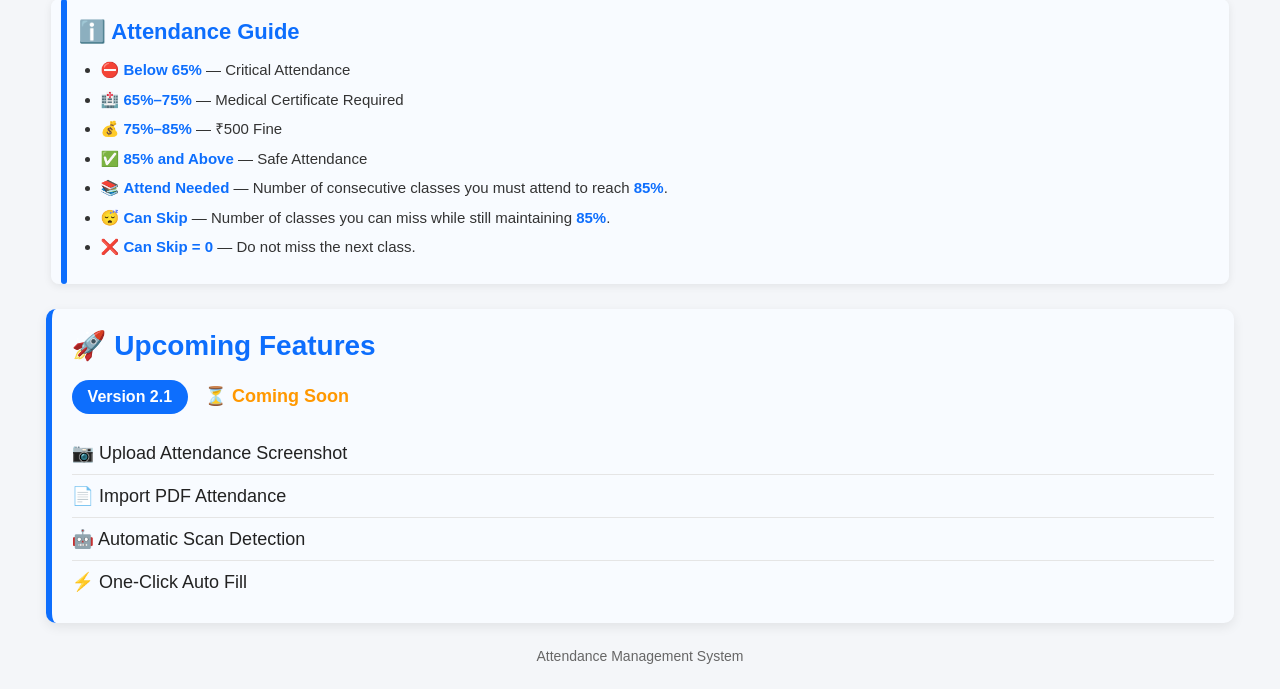
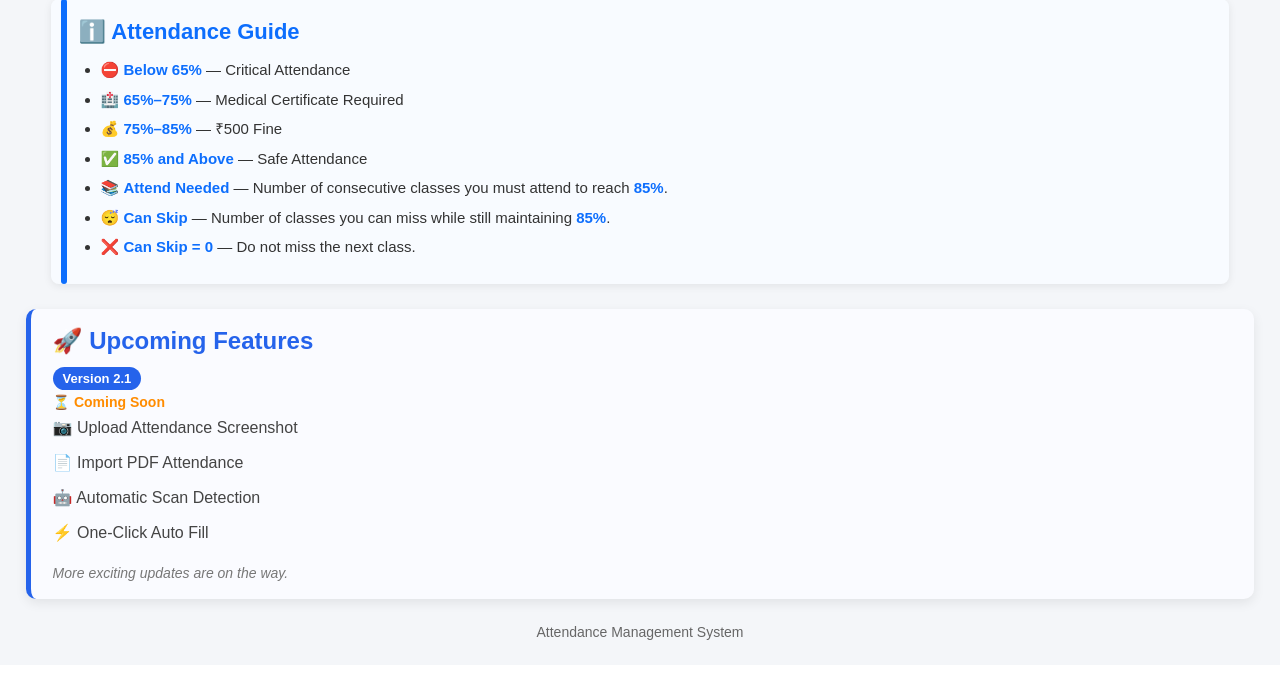
Before and after one commit to deva-0311/attendance-calculator, a Flask app: page / in a window 1280 px wide. Shown: the part 241-930 px from the top of the page. After the commit the page ends 881 px from the top, so only its background shows below. Run offline with Flask 3, Linux system fonts and the light colour scheme.

Commit message:
Backup before V2.1 OCR feature

```diff
--- a/static/style.css
+++ b/static/style.css
@@ -1047,7 +1047,17 @@ body{
 
 .version{
 
-    margin-bottom:18px;
+    background:#2563eb;
+
+    color:#fff;
+
+    padding:4px 10px;
+
+    border-radius:20px;
+
+    font-size:13px;
+
+    font-weight:600;
 
 }
 
@@ -1071,11 +1081,11 @@ body{
 
 .coming-soon{
 
-    color:#ff9800;
+    color:#ff8c00;
 
-    font-weight:bold;
+    font-size:14px;
 
-    font-size:18px;
+    font-weight:600;
 
 }
 
@@ -1102,3 +1112,77 @@ body{
     border-bottom:none;
 
 }
+
+/* ===========================================
+   Upcomng Features Alternative Styles
+=========================================== */
+
+.upcoming-box{
+
+    margin:25px 0;
+
+    padding:18px 22px;
+
+    background:#fafbff;
+
+    border-left:5px solid #2563eb;
+
+    border-radius:10px;
+
+    box-shadow:0 4px 12px rgba(0,0,0,.08);
+
+}
+
+.upcoming-box h3{
+
+    margin:0 0 12px;
+
+    color:#2563eb;
+
+    font-size:24px;
+
+}
+
+.upcoming-version{
+
+    display:flex;
+
+    flex-direction:column;
+
+    align-items:flex-start;
+
+    gap:4px;
+
+}
+
+.upcoming-list{
+
+    list-style:none;
+
+    padding:0;
+
+    margin:0;
+
+}
+
+.upcoming-list li{
+
+    padding:8px 0;
+
+    color:#444;
+
+    font-size:16px;
+
+}
+
+.upcoming-note{
+
+    margin-top:15px;
+
+    color:#777;
+
+    font-size:14px;
+
+    font-style:italic;
+
+}
--- a/templates/index.html
+++ b/templates/index.html
@@ -200,29 +200,24 @@
 
     </div>
 
-    <div class="roadmap-box">
+    <div class="upcoming-box">
 
         <h3>🚀 Upcoming Features</h3>
 
-        <div class="version">
+        <div class="upcoming-version">
+    <span class="version">Version 2.1</span>
+    <span class="coming-soon">⏳ Coming Soon</span>
+</div>
+        <ul class="upcoming-list">
+            <li>📷 Upload Attendance Screenshot</li>
+            <li>📄 Import PDF Attendance</li>
+            <li>🤖 Automatic Scan Detection</li>
+            <li>⚡ One-Click Auto Fill</li>
+        </ul>
 
-            <span class="version-badge">Version 2.1</span>
-
-            <span class="coming-soon">⏳ Coming Soon</span>
-
+        <div class="upcoming-note">
+            More exciting updates are on the way.
         </div>
-
-        <ul>
-
-            <li>📷 Upload Attendance Screenshot</li>
-
-            <li>📄 Import PDF Attendance</li>
-
-            <li>🤖 Automatic Scan Detection</li>
-
-            <li>⚡ One-Click Auto Fill</li>
-
-        </ul>
 
     </div>
 
```
